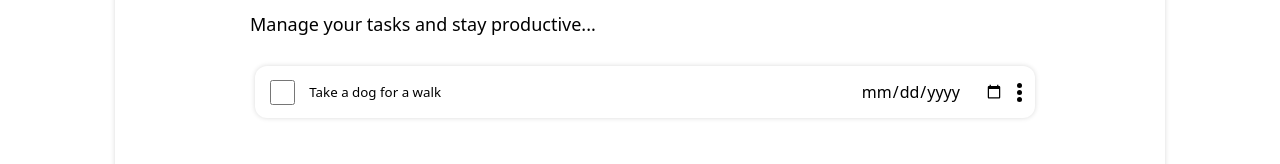
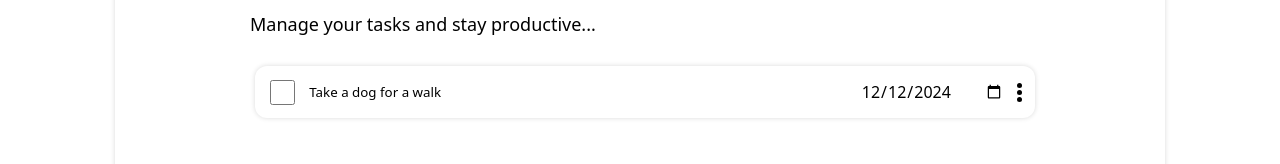
Before and after one commit to AgnieszkaPisarek/ToDoApp, a Vue app in the folder Frontend/: page / in a window 1280 px wide. Shown: the part 200-364 px from the top of the page. Built offline with nearby package versions, Linux system fonts and the light colour scheme; the HTML template or start-up script is replaced by a standard one.

Commit message:
Revert "add v-model for date"
This reverts commit aceaf4ef45f8f93c31b1d545a2fa2b6eefaf6ff4.

```diff
--- a/Frontend/src/App.vue
+++ b/Frontend/src/App.vue
@@ -9,14 +9,14 @@ import dayjs from "dayjs";
 const encouragement = 'Manage your tasks and stay productive...'
 type Task = {
   index: number,
-  description: string,
+  task: string,
   date: string,
   completed: boolean
 }
 const tasks = ref<Task[]>([
   {
     index: 0,
-    description: 'Take a dog for a walk',
+    task: 'Take a dog for a walk',
     date: '2024-12-12',
     completed: false,
   },
@@ -43,7 +43,7 @@ const handleAddTask = (task: string) => {
   const currentDateInProperFormat = getDate()
   tasks.value.push({
     index: tasks.value.length,
-    description: task,
+    task: task,
     date: currentDateInProperFormat,
     completed: false,
   })
@@ -58,11 +58,11 @@ const handleAddTask = (task: string) => {
     </section>
     <div class="tasksField">
       <Task
-        v-model:description="task.description"
-        v-model:date="task.date"
+        v-model="task.task"
         v-for="task in tasks"
-        :task="task.description"
+        :task="task.task"
         :index="task.index"
+        :date="task.date"
         :completed="task.completed"
         @deleteTaskEvent="handleDeleteTask"
         @markAsCompleteEvent="handleStateOfTheTask"
--- a/Frontend/src/components/Task.vue
+++ b/Frontend/src/components/Task.vue
@@ -1,10 +1,10 @@
 <script setup lang="ts">
 import { ref, defineProps, defineEmits } from 'vue'
 import OptionsMenu from '@/components/OptionsMenu.vue'
-const input = defineModel('description')
-const date = defineModel('date')
+const input = defineModel()
 const isChecked = ref(false)
 const task = ref<HTMLInputElement | null>(null)
+let date
 
 const props = defineProps({
   task: {
@@ -29,6 +29,7 @@ if (props.completed) {
   clickCheck()
 }
 
+date = props.date
 const emit = defineEmits<{
   (event: 'deleteTaskEvent', index: number): void
   (event: 'markAsCompleteEvent', index: number): void
```
